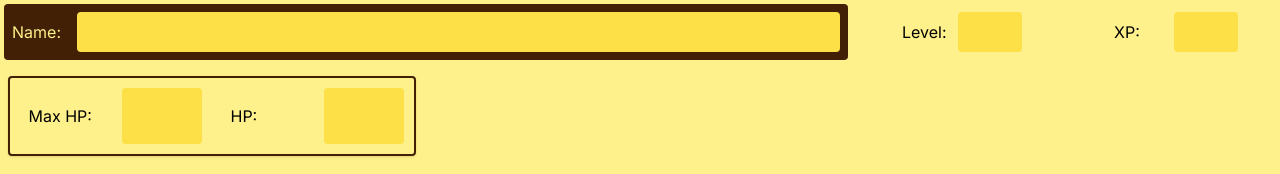
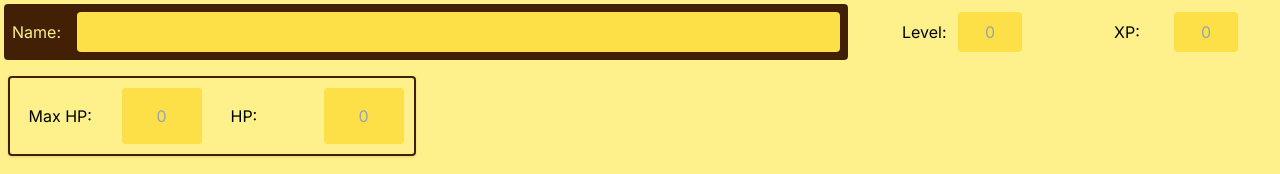
Before and after one commit to mf-andres/knave-charsheet, a Next.js app: page / in a window 1280 px wide. Shown: the top 174 px of the page. Built offline with nearby package versions, Linux system fonts and the light colour scheme.

Commit message:
chore: add placeholder values for some inputs

```diff
--- a/components/hp.tsx
+++ b/components/hp.tsx
@@ -7,14 +7,16 @@ const HpInput: React.FC<Props> = () => {
         <div className="p-2 w-20">Max HP: </div>
         <input
           type="text"
-          className="w-20 h-14 m-2 p-2 text-yellow-900 rounded"
+          className="w-20 h-14 m-2 p-2 text-yellow-900 text-center rounded"
+          placeholder="0"
         ></input>
       </div>
       <div className="grid grid-cols-2 justify-items-center items-center">
         <div className="p-2 w-20">HP: </div>
         <input
           type="text"
-          className="w-20 h-14 m-2 p-2 text-yellow-900 rounded"
+          className="w-20 h-14 m-2 p-2 text-yellow-900 text-center rounded"
+          placeholder="0"
         ></input>
       </div>
     </div>
--- a/components/level-and-xp.tsx
+++ b/components/level-and-xp.tsx
@@ -7,7 +7,8 @@ const LevelAndXP: React.FC<Props> = () => {
         <div className="p-2 w-14">Level: </div>
         <input
           type="text"
-          className="w-16 m-2 p-2 text-yellow-900 rounded"
+          className="w-16 m-2 p-2 text-yellow-900 text-center rounded"
+          placeholder="0"
         ></input>
       </div>
 
@@ -15,7 +16,8 @@ const LevelAndXP: React.FC<Props> = () => {
         <div className="p-2 m-1 w-14">XP: </div>
         <input
           type="text"
-          className="w-16 m-2 p-2 text-yellow-900 rounded"
+          className="w-16 m-2 p-2 text-yellow-900 text-center rounded"
+          placeholder="0"
         ></input>
       </div>
     </div>
```
